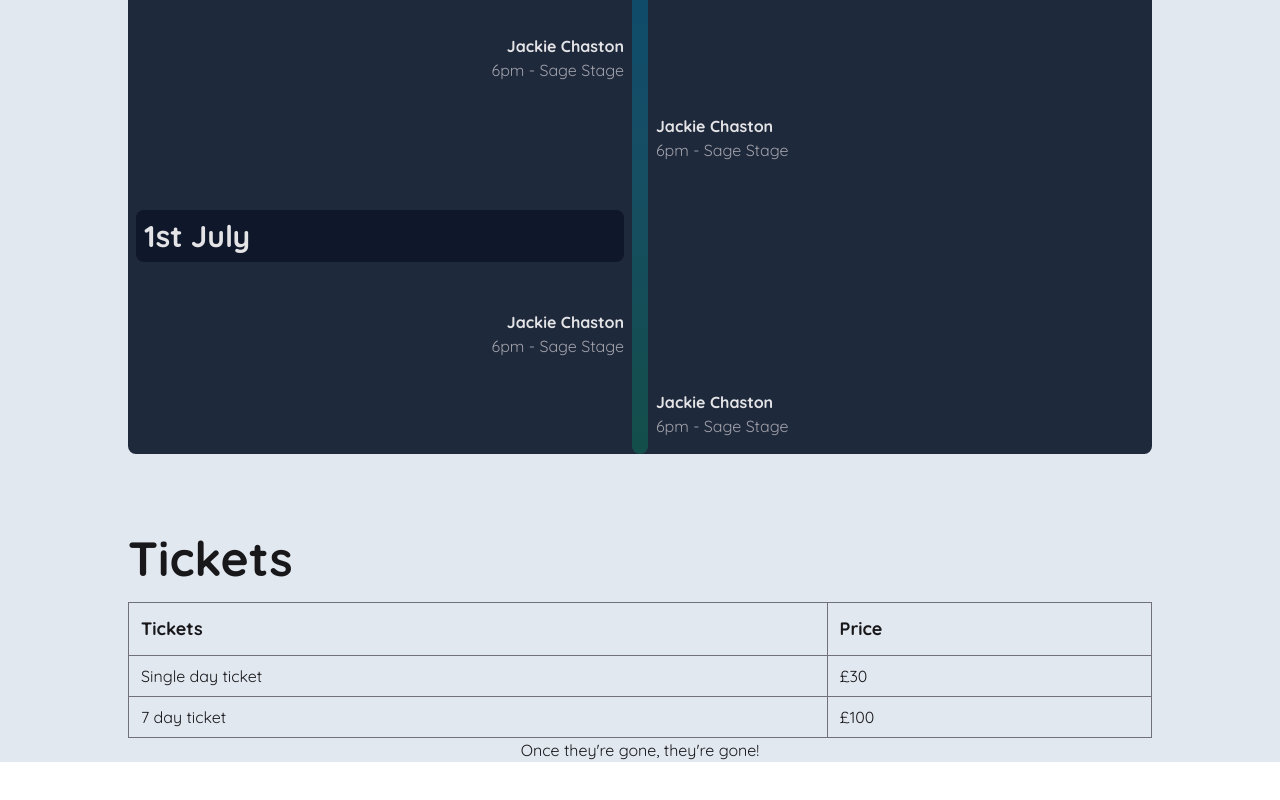
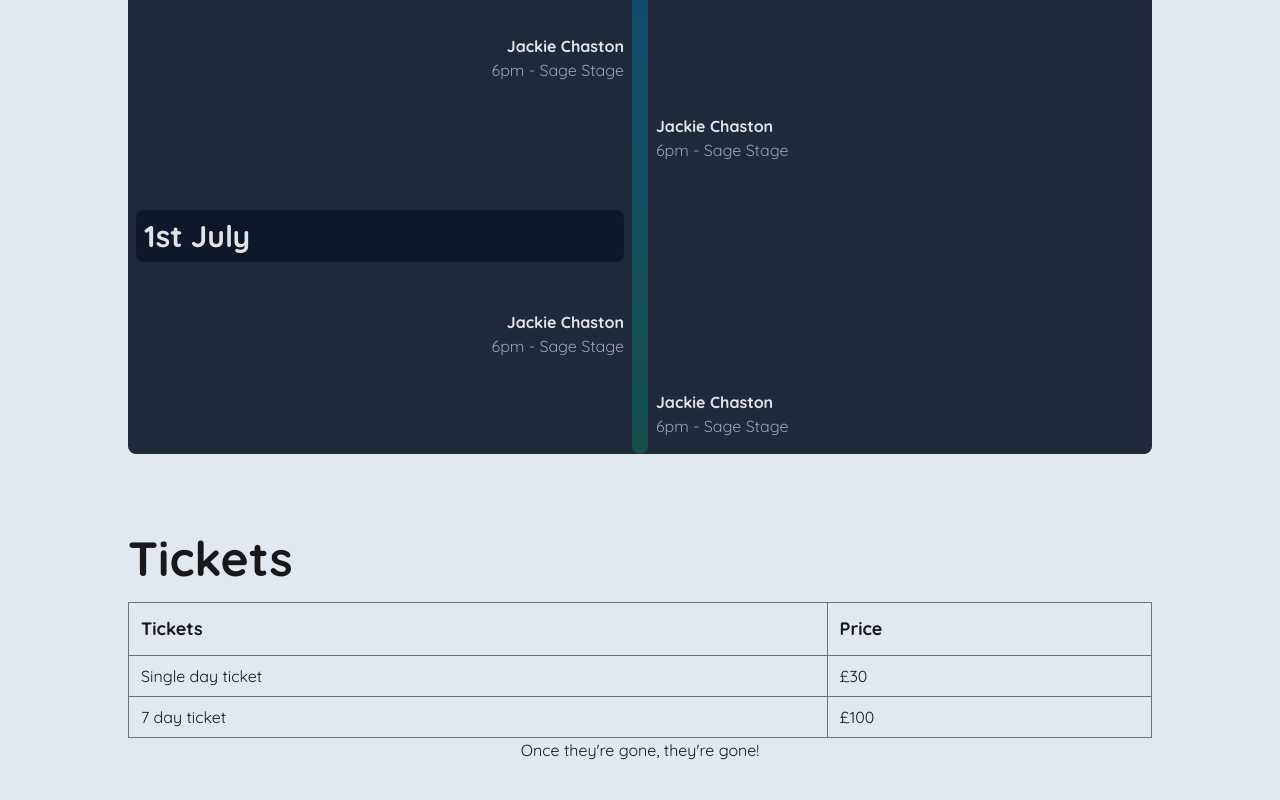
Before and after one commit to marco-soria/twtcss, a React (Vite) app: page / in a window 1280 px wide. Shown: the part 1533-2333 px from the top of the page. Before the commit the page ends 2295 px from the top, so only its background shows below. Built offline with nearby package versions, Linux system fonts and the light colour scheme.

Commit message:
paddding bottom rebuild

```diff
--- a/src/pages/Tickets.tsx
+++ b/src/pages/Tickets.tsx
@@ -2,7 +2,7 @@
 
 export const Tickets = () => {
   return (
-    <div className="bg-slate-200 dark:bg-slate-900 ">
+    <div className="bg-slate-200 dark:bg-slate-900 pb-10 ">
         <div className=" mx-auto pt-20 max-w-screen-lg text-zinc-900 dark:text-zinc-200">
         <h2 className="">Tickets</h2>
         <table className="mt-5 table w-full border-collapse border border-zinc-500">
```
